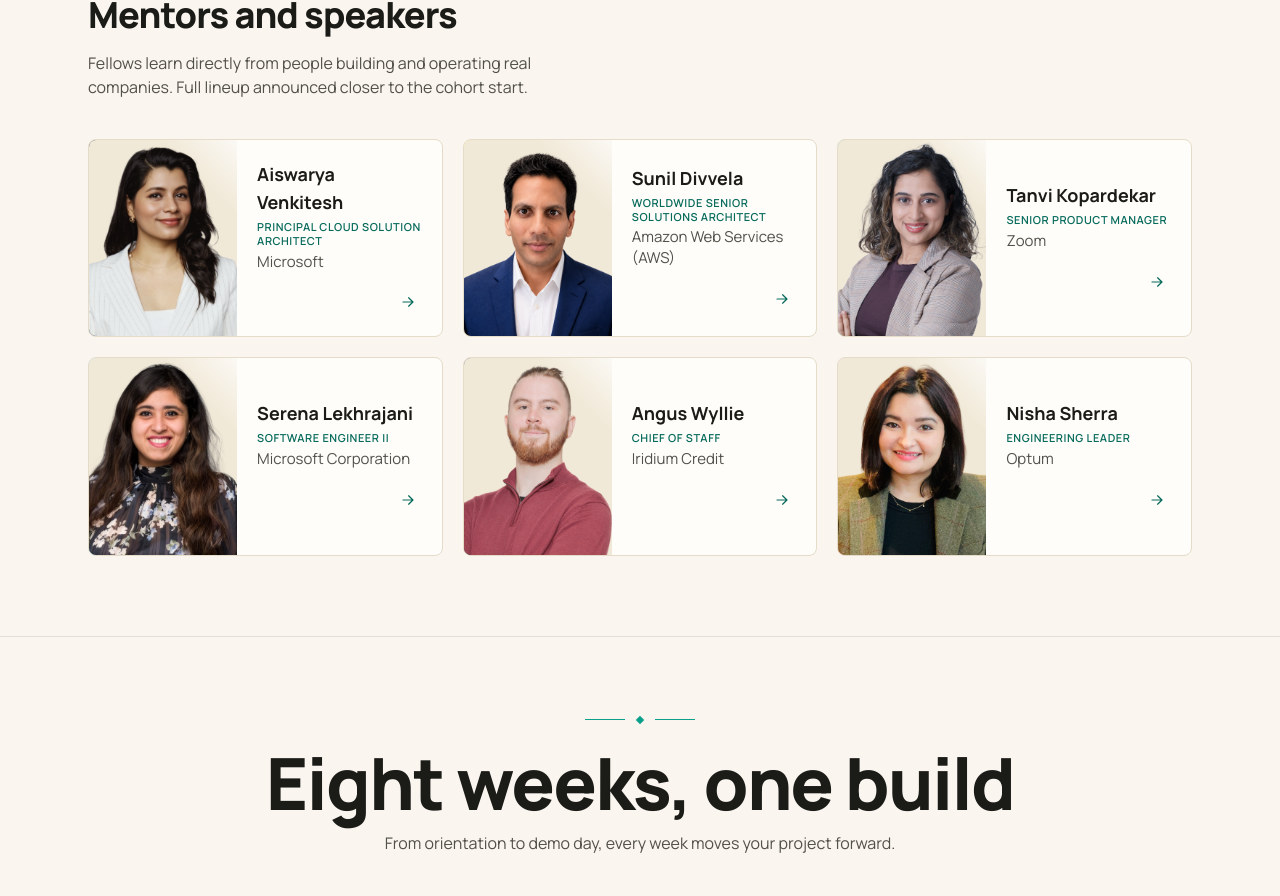
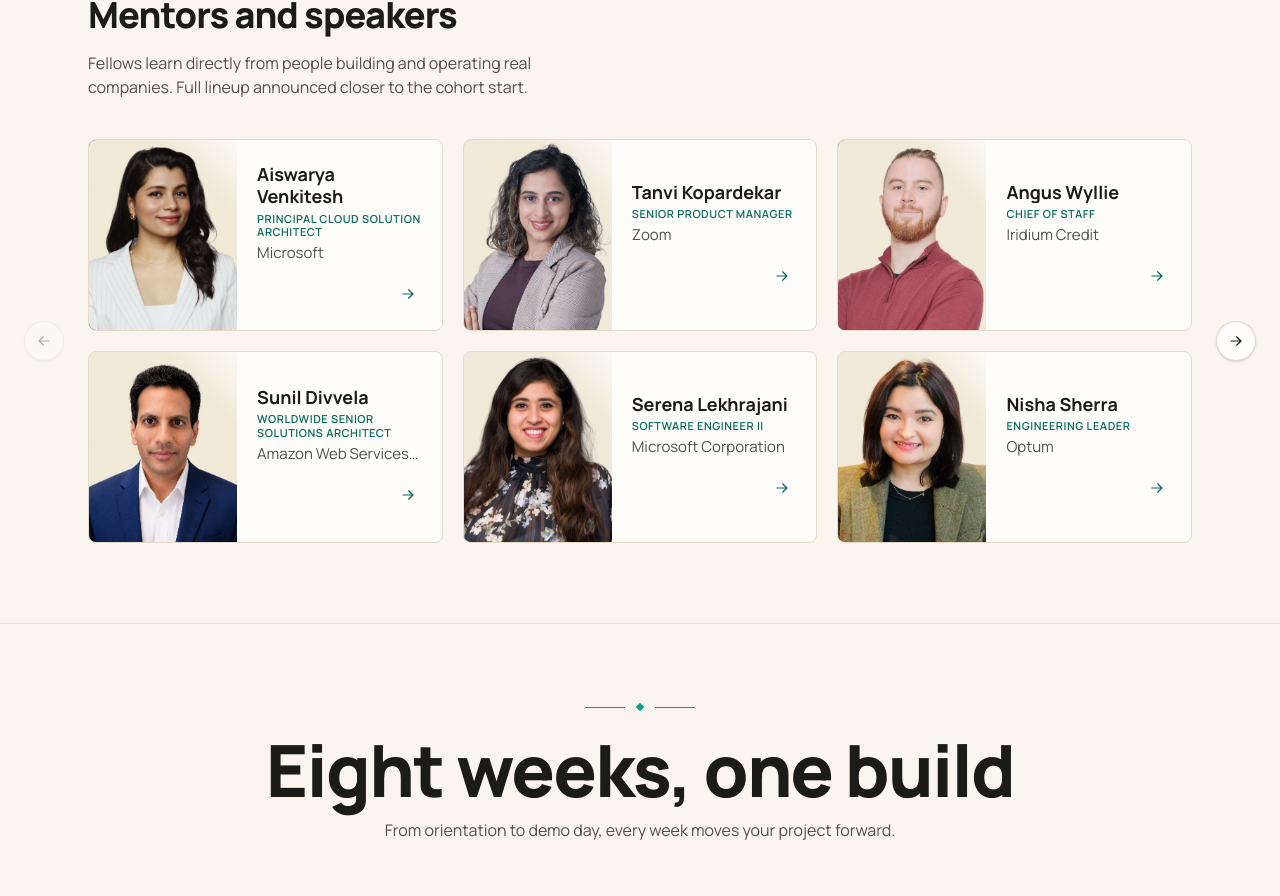
Before and after one commit to open-source-connect-01/Fellowship-NexFellow, a Next.js app: page / in a window 1280 px wide. Shown: the part 3641-4537 px from the top of the page. Built offline with nearby package versions, Linux system fonts and the light colour scheme.

Commit message:
Refactor code structure for improved readability and maintainability

```diff
--- a/src/app/globals.css
+++ b/src/app/globals.css
@@ -54,3 +54,14 @@
   color: var(--foreground);
   font-family: var(--font-sans), Arial, Helvetica, sans-serif;
 }
+
+@keyframes fadeSlideIn {
+  from {
+    opacity: 0;
+    transform: translateX(12px);
+  }
+  to {
+    opacity: 1;
+    transform: translateX(0);
+  }
+}
--- a/src/components/Mentors.tsx
+++ b/src/components/Mentors.tsx
@@ -46,17 +46,24 @@
     image: "/mentors/nisha-sherra.png",
     color: "from-rose-200 to-rose-400",
   },
+    {
+    name: "Anisha Ramakrishna Yarlapati",
+    role: "Product Manager",
+    context: "Adobe",
+    image: "/mentors/anisha-ramakrishna-yarlapati.png",
+    color: "from-sky-200 to-sky-400",
+  },
+    {
+    name: "Kunal Sharma",
+    role: "Product Lead",
+    context: "Stripe",
+    image: "/mentors/kunal-sharma.png",
+    color: "from-slate-700 to-slate-900",
+  },
 ];
 
-const CARDS_PER_PAGE = 6;
-
-function chunk<T>(items: T[], size: number): T[][] {
-  const pages: T[][] = [];
-  for (let i = 0; i < items.length; i += size) {
-    pages.push(items.slice(i, i + size));
-  }
-  return pages;
-}
+const VISIBLE_COUNT = 6;
+const STEP = 2;
 
 function ChevronIcon({ direction }: { direction: "left" | "right" }) {
   return (
@@ -76,9 +83,10 @@
 }
 
 export default function Mentors() {
-  const pages = chunk(mentors, CARDS_PER_PAGE);
-  const [page, setPage] = useState(0);
-  const hasSlider = pages.length > 1;
+  const [start, setStart] = useState(0);
+  const maxStart = Math.max(0, mentors.length - VISIBLE_COUNT);
+  const hasSlider = mentors.length > VISIBLE_COUNT;
+  const visible = mentors.slice(start, start + VISIBLE_COUNT);
 
   return (
     <section className="border-b border-ink/10 bg-cream">
@@ -99,11 +107,11 @@
         </p>
 
         <div className="relative mt-10">
-          <div className="grid grid-cols-1 gap-5 sm:auto-rows-fr sm:grid-cols-2 lg:grid-cols-3">
-            {pages[page].map((mentor) => (
+          <div className="grid grid-flow-col auto-cols-fr grid-rows-6 gap-5 sm:grid-rows-3 lg:grid-rows-2">
+            {visible.map((mentor) => (
               <div
-                key={mentor.name}
-                className="flex h-full items-stretch overflow-hidden rounded-lg border border-cream-darker bg-white-warm"
+                key={`${start}-${mentor.name}`}
+                className="flex h-48 items-stretch overflow-hidden rounded-lg border border-cream-darker bg-white-warm animate-[fadeSlideIn_0.35s_ease-out]"
               >
                 <div
                   className={`relative w-[42%] shrink-0 bg-gradient-to-br ${mentor.color}`}
@@ -117,11 +125,13 @@
                   />
                 </div>
                 <div className="relative flex flex-1 flex-col justify-center gap-1 p-5">
-                  <h3 className="text-lg font-bold text-ink">{mentor.name}</h3>
-                  <p className="text-[11px] font-semibold uppercase leading-tight tracking-wider text-teal-dark">
+                  <h3 className="line-clamp-2 text-lg font-bold leading-tight text-ink">
+                    {mentor.name}
+                  </h3>
+                  <p className="line-clamp-2 text-[11px] font-semibold uppercase leading-tight tracking-wider text-teal-dark">
                     {mentor.role}
                   </p>
-                  <p className="text-[15px] leading-snug text-ink-soft">
+                  <p className="line-clamp-1 text-[15px] leading-snug text-ink-soft">
                     {mentor.context}
                   </p>
                   <span className="mt-3 flex h-7 w-7 items-center justify-center self-end text-teal-dark">
@@ -147,19 +157,19 @@
             <>
               <button
                 type="button"
-                onClick={() => setPage((p) => Math.max(0, p - 1))}
-                disabled={page === 0}
+                onClick={() => setStart((s) => Math.max(0, s - STEP))}
+                disabled={start === 0}
                 aria-label="Previous mentors"
-                className="absolute left-0 top-1/2 flex h-10 w-10 -translate-x-1/2 -translate-y-1/2 items-center justify-center rounded-full border border-ink/15 bg-white-warm text-ink shadow-sm transition hover:border-teal-dark hover:text-teal-dark disabled:cursor-not-allowed disabled:opacity-30"
+                className="absolute -left-4 top-1/2 flex h-10 w-10 -translate-x-full -translate-y-1/2 items-center justify-center rounded-full border border-ink/15 bg-white-warm text-ink shadow-sm transition hover:border-teal-dark hover:text-teal-dark disabled:cursor-not-allowed disabled:opacity-30 sm:-left-6"
               >
                 <ChevronIcon direction="left" />
               </button>
               <button
                 type="button"
-                onClick={() => setPage((p) => Math.min(pages.length - 1, p + 1))}
-                disabled={page === pages.length - 1}
+                onClick={() => setStart((s) => Math.min(maxStart, s + STEP))}
+                disabled={start === maxStart}
                 aria-label="Next mentors"
-                className="absolute right-0 top-1/2 flex h-10 w-10 -translate-y-1/2 translate-x-1/2 items-center justify-center rounded-full border border-ink/15 bg-white-warm text-ink shadow-sm transition hover:border-teal-dark hover:text-teal-dark disabled:cursor-not-allowed disabled:opacity-30"
+                className="absolute -right-4 top-1/2 flex h-10 w-10 translate-x-full -translate-y-1/2 items-center justify-center rounded-full border border-ink/15 bg-white-warm text-ink shadow-sm transition hover:border-teal-dark hover:text-teal-dark disabled:cursor-not-allowed disabled:opacity-30 sm:-right-6"
               >
                 <ChevronIcon direction="right" />
               </button>
```
Also changed, not shown: public/mentors/anisha-ramakrishna-yarlapati.png (added), public/mentors/kunal-sharma.png (added).
